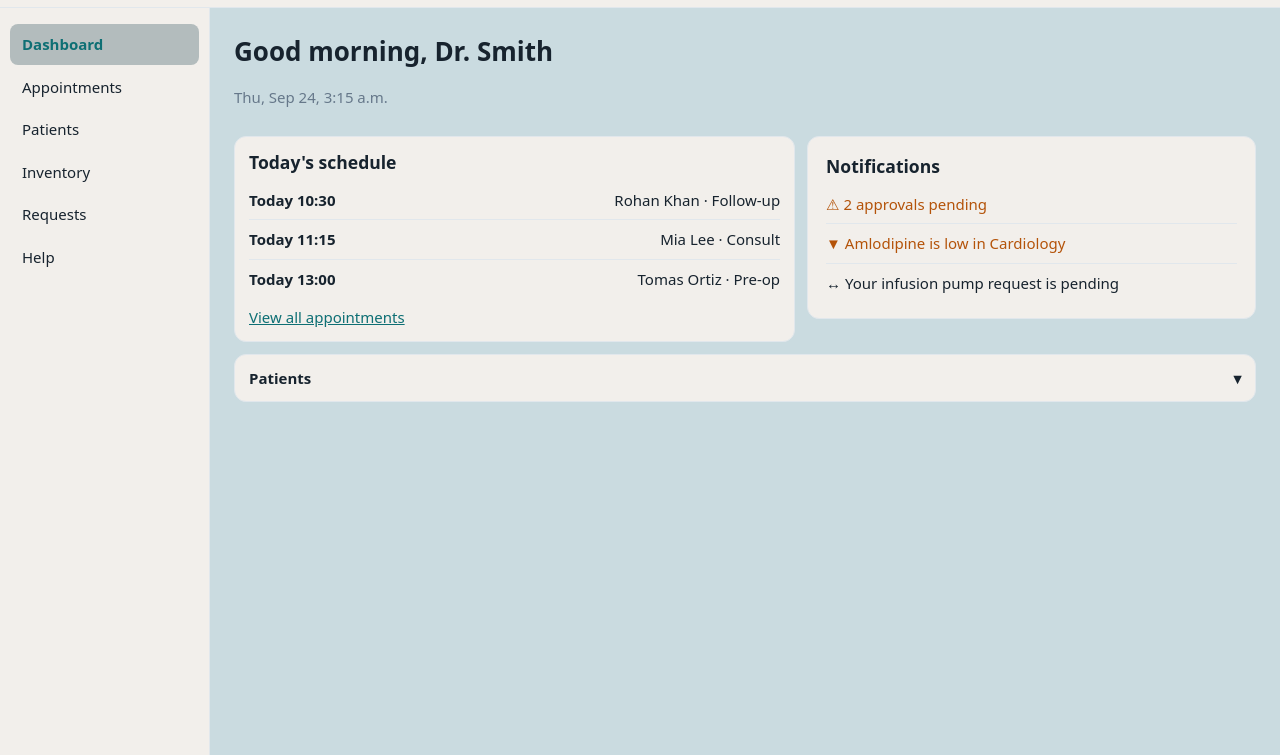
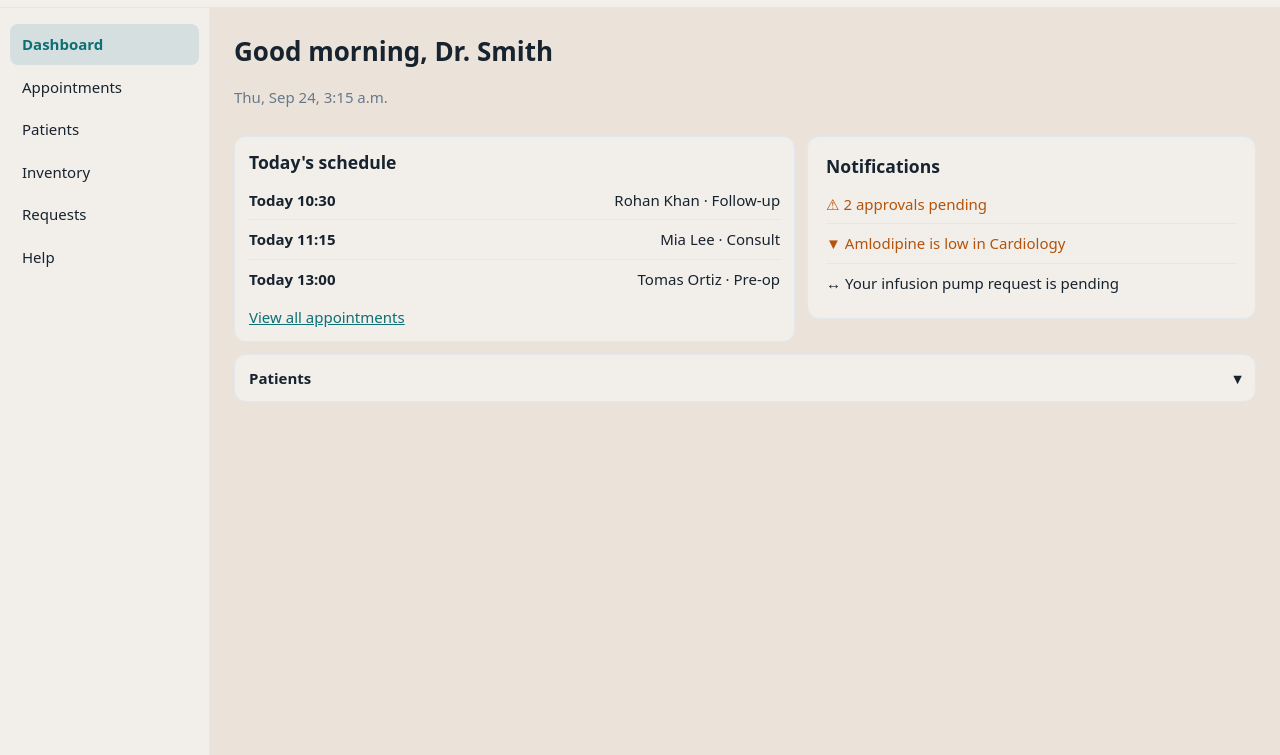
Before and after one commit to harman-06/capstone, a plain HTML site: page index.html in a window 1280 px wide. Shown: the part 53-808 px from the top of the page. Drawn offline with Linux system fonts and the light colour scheme.

Commit message:
Update background color and notification card height

```diff
--- a/css/style.css
+++ b/css/style.css
@@ -1,5 +1,5 @@
 /* STEP 1: shell styles. Change the tokens first, everything follows. */
-:root{--bg:#cadbe0;--surface:#f2efeb;--ink:#17232e;--muted:#66788a;--brand:#0e6f74;--tint:#b3bcbd;--line:#e1e7ec;--ok:#15803d;--warn:#b45309;--bad:#b42318;--r:12px}
+:root{--bg:#ebe3da;--surface:#f2efeb;--ink:#17232e;--muted:#66788a;--brand:#0e6f74;--tint:#d5dfe0;--line:#e1e7ec;--ok:#15803d;--warn:#b45309;--bad:#b42318;--r:12px}
 *{box-sizing:border-box}
 body{margin:0;font:15px/1.5 system-ui,sans-serif;background:var(--bg);color:var(--ink)}
 a{color:var(--brand)}
@@ -26,7 +26,7 @@ a.row:hover{color:var(--brand)}
 /* STEP 4: dashboard */
 .dash{display:grid;grid-template-columns:5fr 4fr;gap:12px}
 .dash .card{margin:0;padding:12px 14px}
-.w-notifications .card{max-height:320px;overflow:auto;padding:16px 18px}
+.w-notifications .card{max-height:350px;overflow:auto;padding:16px 18px}
 .w-notifications .row{padding:8px 0;font-size:15px}
 .w-notifications:last-child{grid-column:1/-1}   /* admin: notifications alone goes full width */
 
```
